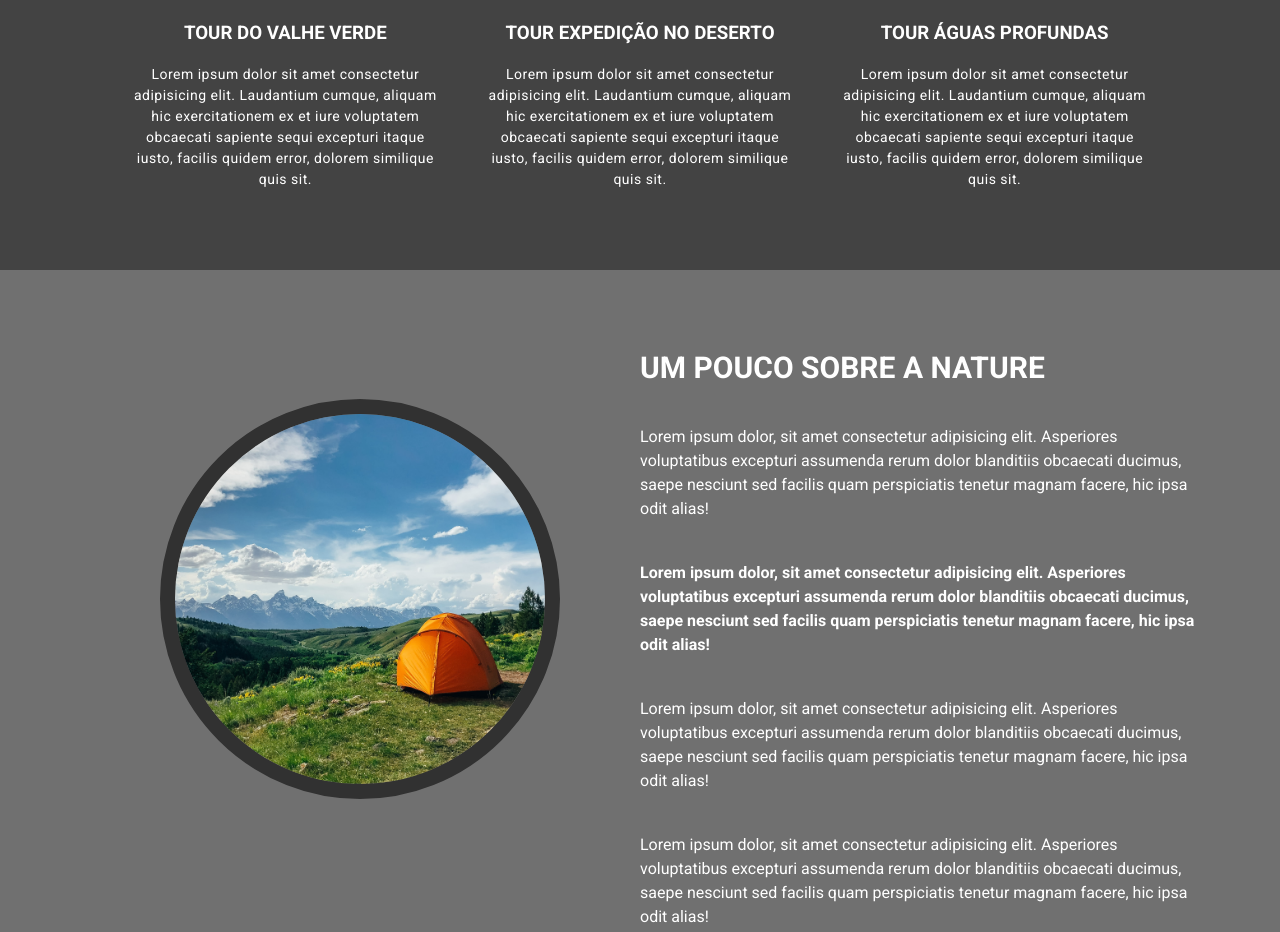
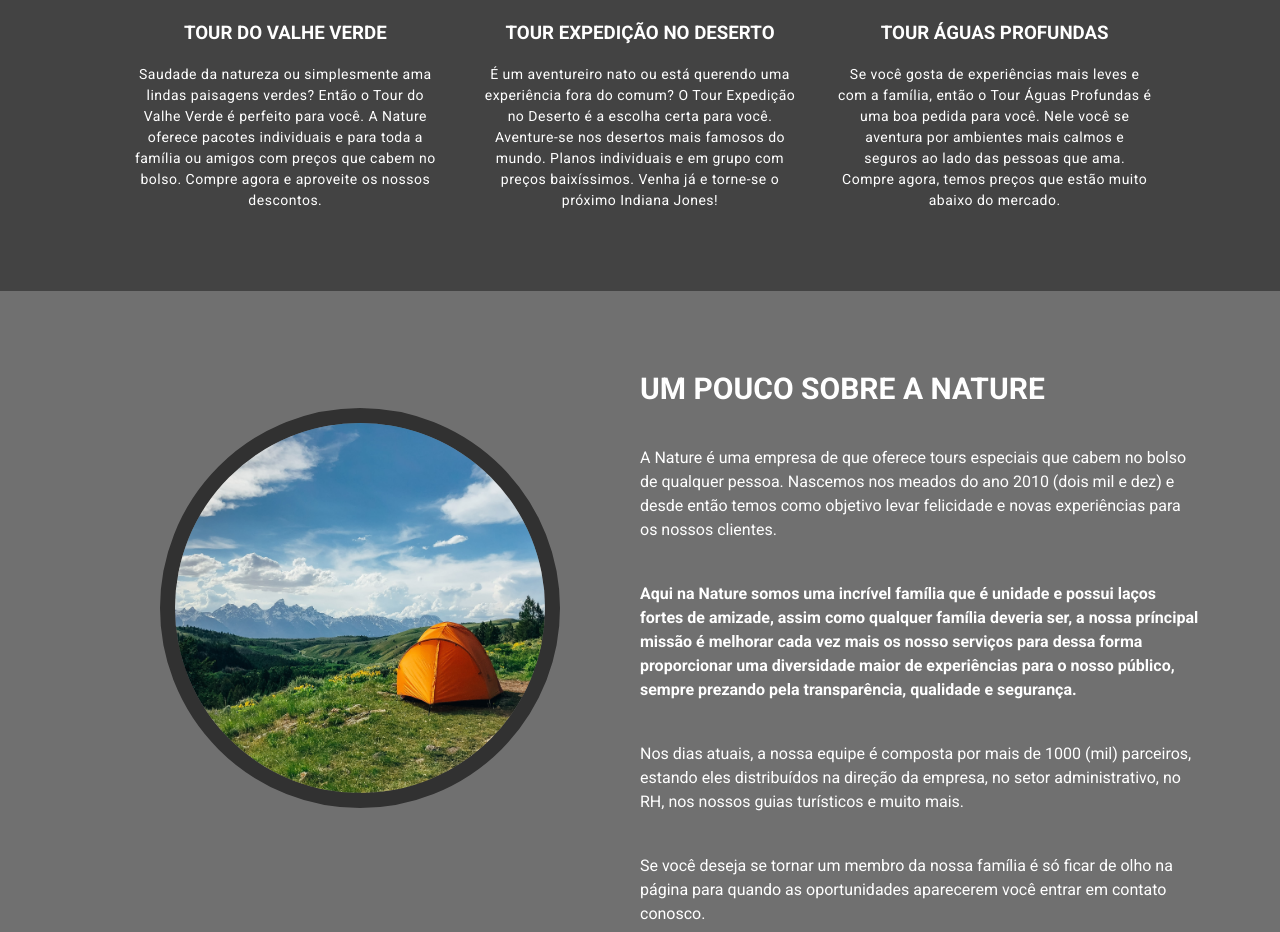
Before and after one commit to felipevgomes10/nature-jr, a website with bundled scripts: page index.html in a window 1280 px wide. Shown: the part 1100-2032 px from the top of the page. Built offline with nearby package versions, Linux system fonts and the light colour scheme; files whose address does not match are found by name.

Commit message:
the real texts were added to the project

```diff
--- a/index.html
+++ b/index.html
@@ -52,7 +52,7 @@
         </picture>
         <div class="tour-card-description">
           <h3>TOUR DO VALHE VERDE</h3>
-          <p>Lorem ipsum dolor sit amet consectetur adipisicing elit. Laudantium cumque, aliquam hic exercitationem ex et iure voluptatem obcaecati sapiente sequi excepturi itaque iusto, facilis quidem error, dolorem similique quis sit.</p>
+          <p>Saudade da natureza ou simplesmente ama lindas paisagens verdes? Então o Tour do Valhe Verde é perfeito para você. A Nature oferece pacotes individuais e para toda a família ou amigos com preços que cabem no bolso. Compre agora e aproveite os nossos descontos.</p>
         </div>
       </div>
       <div class="flex tour-card">
@@ -62,7 +62,7 @@
         </picture>
         <div class="tour-card-description">
           <h3>TOUR EXPEDIÇÃO NO DESERTO</h3>
-          <p>Lorem ipsum dolor sit amet consectetur adipisicing elit. Laudantium cumque, aliquam hic exercitationem ex et iure voluptatem obcaecati sapiente sequi excepturi itaque iusto, facilis quidem error, dolorem similique quis sit.</p>
+          <p>É um aventureiro nato ou está querendo uma experiência fora do comum? O Tour Expedição no Deserto é a escolha certa para você. Aventure-se nos desertos mais famosos do mundo. Planos individuais e em grupo com preços baixíssimos. Venha já e torne-se o próximo Indiana Jones!</p>
         </div>
       </div>
       <div class="flex tour-card">
@@ -72,7 +72,7 @@
         </picture>
         <div class="tour-card-description">
           <h3>TOUR ÁGUAS PROFUNDAS</h3>
-          <p>Lorem ipsum dolor sit amet consectetur adipisicing elit. Laudantium cumque, aliquam hic exercitationem ex et iure voluptatem obcaecati sapiente sequi excepturi itaque iusto, facilis quidem error, dolorem similique quis sit.</p>
+          <p>Se você gosta de experiências mais leves e com a família, então o Tour Águas Profundas é uma boa pedida para você. Nele você se aventura por ambientes mais calmos e seguros ao lado das pessoas que ama. Compre agora, temos preços que estão muito abaixo do mercado.</p>
         </div>
       </div>
     </div>
@@ -85,10 +85,10 @@
     </picture>
     <div class="about-description">
       <h1>UM POUCO SOBRE A NATURE</h1>
-      <p>Lorem ipsum dolor, sit amet consectetur adipisicing elit. Asperiores voluptatibus excepturi assumenda rerum dolor blanditiis obcaecati ducimus, saepe nesciunt sed facilis quam perspiciatis tenetur magnam facere, hic ipsa odit alias!</p>
-      <p>Lorem ipsum dolor, sit amet consectetur adipisicing elit. Asperiores voluptatibus excepturi assumenda rerum dolor blanditiis obcaecati ducimus, saepe nesciunt sed facilis quam perspiciatis tenetur magnam facere, hic ipsa odit alias!</p>
-      <p>Lorem ipsum dolor, sit amet consectetur adipisicing elit. Asperiores voluptatibus excepturi assumenda rerum dolor blanditiis obcaecati ducimus, saepe nesciunt sed facilis quam perspiciatis tenetur magnam facere, hic ipsa odit alias!</p>
-      <p>Lorem ipsum dolor, sit amet consectetur adipisicing elit. Asperiores voluptatibus excepturi assumenda rerum dolor blanditiis obcaecati ducimus, saepe nesciunt sed facilis quam perspiciatis tenetur magnam facere, hic ipsa odit alias!</p>
+      <p>A Nature é uma empresa de que oferece tours especiais que cabem no bolso de qualquer pessoa. Nascemos nos meados do ano 2010 (dois mil e dez) e desde então temos como objetivo levar felicidade e novas experiências para os nossos clientes.</p>
+      <p>Aqui na Nature somos uma incrível família que é unidade e possui laços fortes de amizade, assim como qualquer família deveria ser, a nossa príncipal missão é melhorar cada vez mais os nosso serviços para dessa forma proporcionar uma diversidade maior de experiências para o nosso público, sempre prezando pela transparência, qualidade e segurança.</p>
+      <p>Nos dias atuais, a nossa equipe é composta por mais de 1000 (mil) parceiros, estando eles distribuídos na direção da empresa, no setor administrativo, no RH, nos nossos guias turísticos e muito mais.</p>
+      <p>Se você deseja se tornar um membro da nossa família é só ficar de olho na página para quando as oportunidades aparecerem você entrar em contato conosco.</p>
     </div>
   </section>
 
```
